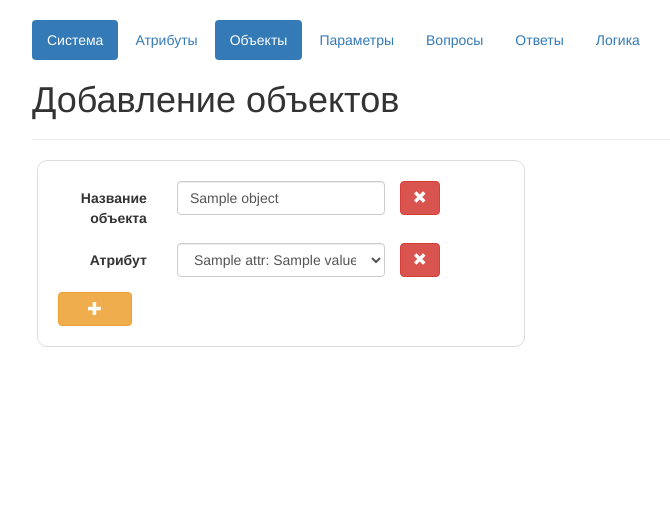
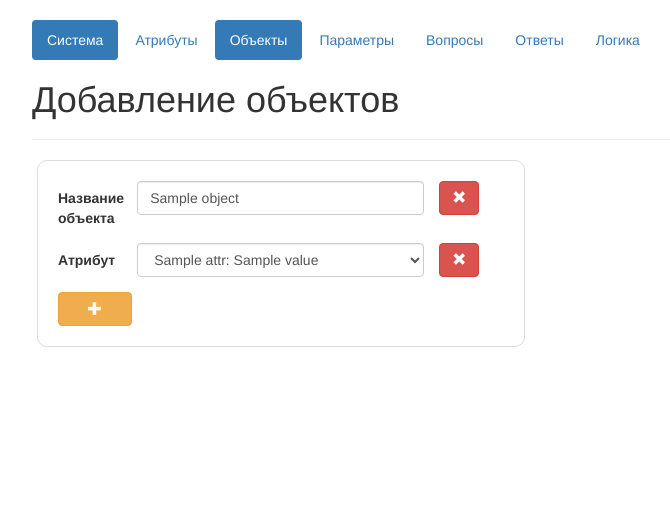
Before and after one commit to rat-team/rat-expert, a Django app: template templates/add_system/objects_page/add_objects.html in a window 1280 px wide. Shown: the part 52-569 px from the top of the page, without its empty margins (38-708 px from the left). Run offline with Django 3.2, Linux system fonts and the light colour scheme; the template is opened without the code that fills it: most values are stand-ins (such as "Sample title", 1, 10 or a date in 2020); parts of the project's set-up code (start-up, migrations or seed data) failed here and were passed over; some libraries are stand-ins or nearby versions.

Commit message:
fixed length

```diff
--- a/templates/add_system/objects_page/attribute_value_template.html
+++ b/templates/add_system/objects_page/attribute_value_template.html
@@ -1,8 +1,8 @@
 <div class="form-group attribute_value_formgroup">
 
-    <label class="col-md-3 control-label">Атрибут</label>
+    <label class="col-md-2 control-label">Атрибут</label>
 
-    <div class="select__object_new_attribute_value col-md-6">
+    <div class="select__object_new_attribute_value col-md-8">
 
         <select class="form-control" name="object__attribute_value">
             {% for attr_value in attribute_values %}
--- a/templates/add_system/objects_page/object_element.html
+++ b/templates/add_system/objects_page/object_element.html
@@ -1,7 +1,7 @@
 <div class="col-md-5 attributes__item system_object">
     <div class="form-group">
-        <label for="inputEmail3" class="col-md-3 control-label">Название объекта</label>
-        <div class="col-md-6">
+        <label for="inputEmail3" class="col-md-2 control-label">Название объекта</label>
+        <div class="col-md-8">
             <input name="name" type="text" class="form-control" id="inputEmail3" value="{{ object.name }}" data-id="0">
             <input name="id" type="hidden" class="form-control" value="{% if object and object.id %}{{ object.id }}{% else %}-1{% endif %}">
         </div>
--- a/templates/add_system/objects_page/object_template.html
+++ b/templates/add_system/objects_page/object_template.html
@@ -1,7 +1,7 @@
 <div class="col-md-5 attributes__item system_object_template">
     <div class="form-group">
-        <label for="inputEmail3" class="col-md-3 control-label">Название объекта</label>
-        <div class="col-md-6">
+        <label for="inputEmail3" class="col-md-2 control-label">Название объекта</label>
+        <div class="col-md-8">
             <input name="name" type="text" class="form-control" id="inputEmail3" value="" data-id="0">
             <input name="id" type="hidden" class="form-control" value="-1">
         </div>
```
